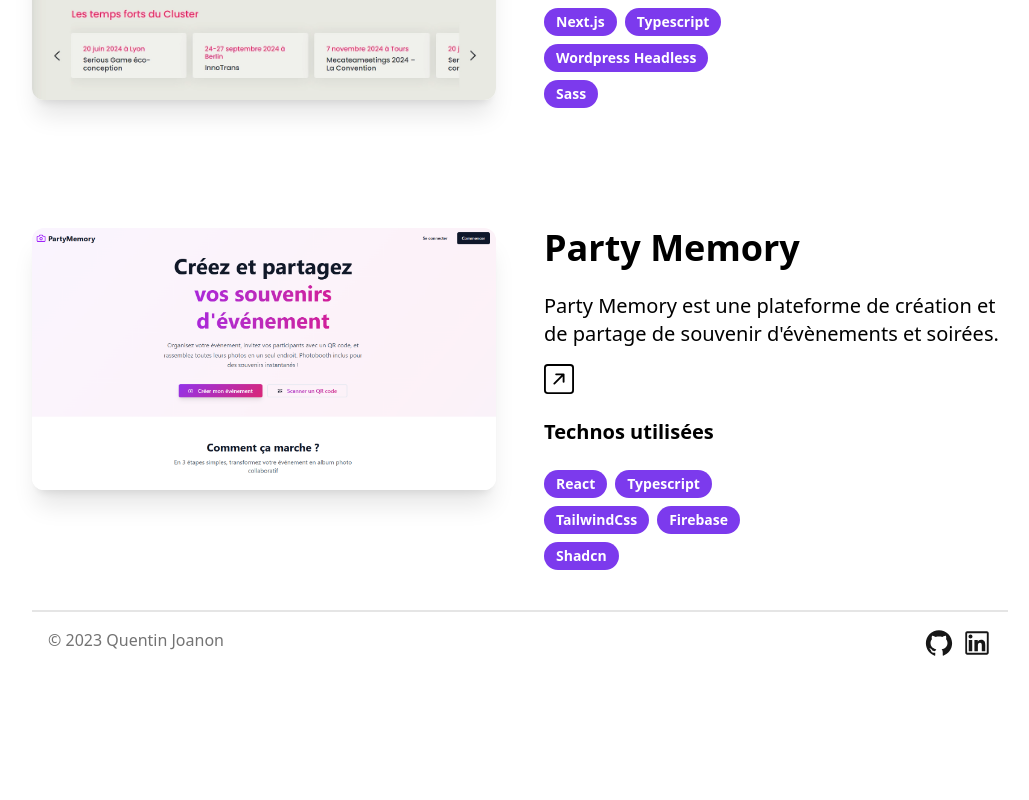
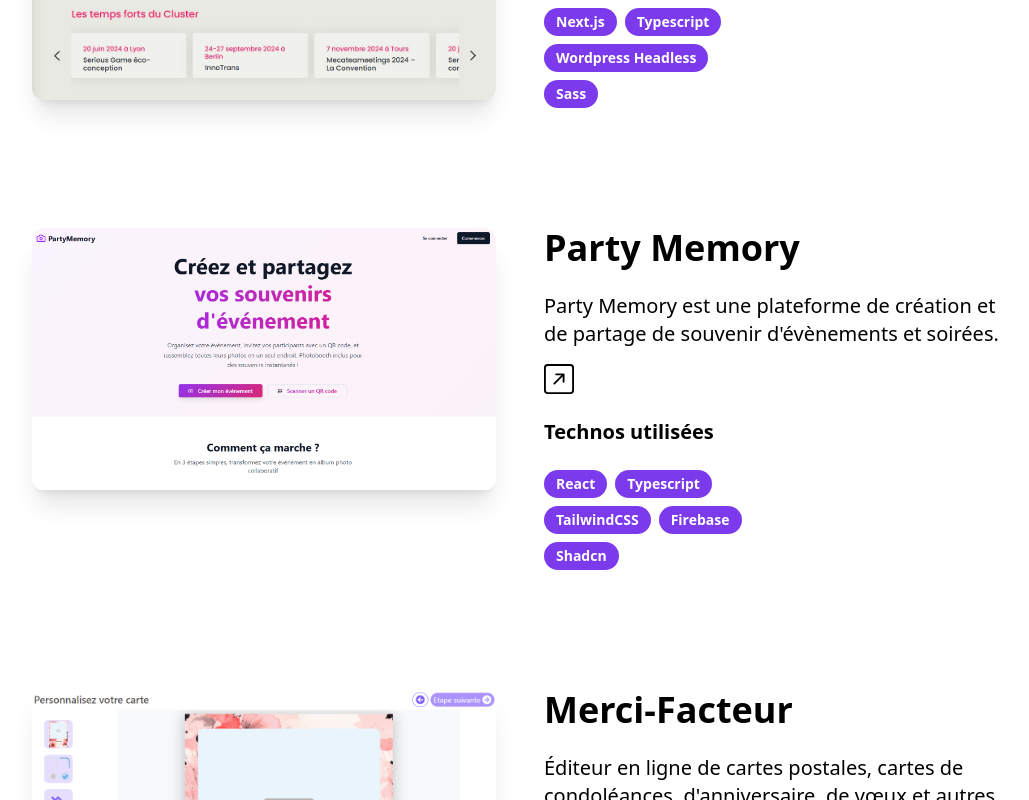
Before and after one commit to QuentinJoanon/Portfolio, a Next.js app: page / in a window 1280 px wide. Shown: the part 2000-2800 px from the top of the page, without its empty margins (120-1149 px from the left). Before the commit the page ends 2678 px from the top, so only its background shows below. Built offline with nearby package versions, Linux system fonts and the light colour scheme.

Commit message:
update portfolio

```diff
--- a/src/components/ProjectsSection.tsx
+++ b/src/components/ProjectsSection.tsx
@@ -11,6 +11,22 @@ type Project = {
   github?: string | null;
   website: string;
   technos: string[];
+};
+
+const technoLinks: { [key: string]: string } = {
+  'Next.js': 'https://nextjs.org/',
+  'Typescript': 'https://www.typescriptlang.org/',
+  'Wordpress Headless': 'https://wordpress.org/',
+  'Sass': 'https://sass-lang.com/',
+  'React': 'https://react.dev/',
+  'TailwindCSS': 'https://tailwindcss.com/',
+  'Firebase': 'https://firebase.google.com/',
+  'Shadcn': 'https://ui.shadcn.com/',
+  'Bootstrap': 'https://getbootstrap.com/',
+  'Fabric.js': 'http://fabricjs.com/',
+  'Webpack': 'https://webpack.js.org/',
+  'CSS': 'https://developer.mozilla.org/en-US/docs/Web/CSS',
+  'Responsive Design': 'https://developer.mozilla.org/en-US/docs/Learn/CSS/CSS_layout/Responsive_Design'
 };
 
 const projects: Project[] = [
@@ -30,7 +46,25 @@ const projects: Project[] = [
     image: '/partymemory.png',
     github: undefined,
     website: 'https://www.partymemory.com/',
-    technos: ['React', 'Typescript', 'TailwindCss', 'Firebase', 'Shadcn'],
+    technos: ['React', 'Typescript', 'TailwindCSS', 'Firebase', 'Shadcn'],
+  },
+  {
+    name: 'Merci-Facteur',
+    description:
+      "Éditeur en ligne de cartes postales, cartes de condoléances, d'anniversaire, de vœux et autres créations personnalisées.",
+    image: '/mercifacteur.png',
+    github: undefined,
+    website: 'https://www.merci-facteur.com/cartes/r13-deces-et-condoleances/c71-faire-part-deces/9673-faire-part-de-dn-cn-s-no-l-encre-de-chine/#top-from-categries',
+    technos: ['React', 'TailwindCSS', 'Bootstrap', 'Fabric.js'],
+  },
+  {
+    name: 'Wifeo - Landing Pages',
+    description:
+      "Développement de landing pages responsives pour les coaches sportifs, optimisées pour la conversion et l'expérience utilisateur.",
+    image: '/wifeo.png',
+    github: undefined,
+    website: 'https://www.wifeo.com/landing_coach_sportif',
+    technos: ['React', 'Webpack', 'Bootstrap', 'CSS', 'Responsive Design'],
   },
 ];
 
@@ -86,7 +120,19 @@ const ProjectsSection = () => {
                       </h2>
                       <div className="flex flex-wrap justify-center md:justify-start">
                         {project.technos.map((techno, index) => {
-                          return (
+                          const technoLink = technoLinks[techno];
+                          return technoLink ? (
+                            <Link
+                              key={index}
+                              href={technoLink}
+                              target="_blank"
+                              rel="noopener noreferrer"
+                            >
+                              <p className="mb-2 mr-2 inline-block cursor-pointer rounded-full bg-violet-600 px-3 py-1 text-sm font-semibold text-white transition-transform hover:-translate-y-1 hover:bg-violet-700">
+                                {techno}
+                              </p>
+                            </Link>
+                          ) : (
                             <p
                               className="mb-2 mr-2 inline-block rounded-full bg-violet-600 px-3 py-1 text-sm font-semibold text-white transition-transform hover:-translate-y-1"
                               key={index}
```
Also changed, not shown: public/mercifacteur.png (added), public/wifeo.png (added).
